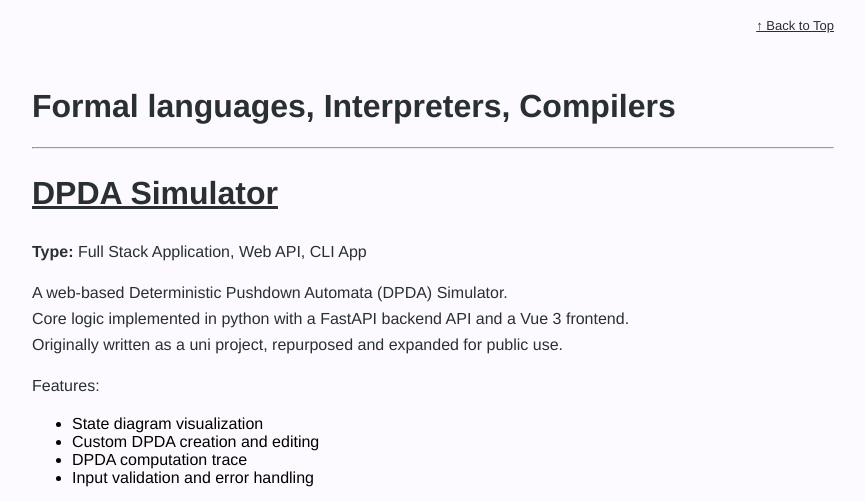
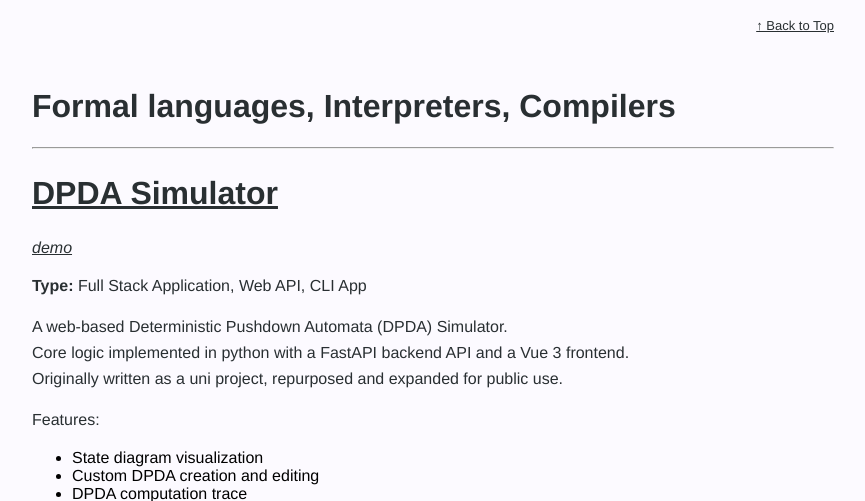
Before and after one commit to bmaca01/portfolio-web1, a PHP site: page /portfolio.php in a window 1280 px wide. Shown: the part 1394-1895 px from the top of the page, without its empty margins (266-1131 px from the left). Run offline with PHP 8.4, Linux system fonts and the light colour scheme.

Commit message:
update link

```diff
--- a/website/portfolio.php
+++ b/website/portfolio.php
@@ -107,6 +107,7 @@ include 'includes/page-header.php';
 <h2 class="section-heading">
     <a href="https://github.com/bmaca01/dpda">DPDA Simulator</a>
 </h2>
+<em><a href="https://dpda.benjmacaro.dev">demo</a></em>
 <p class="body-text">
     <strong>Type:</strong> Full Stack Application, Web API, CLI App<br>
 </p>
```
